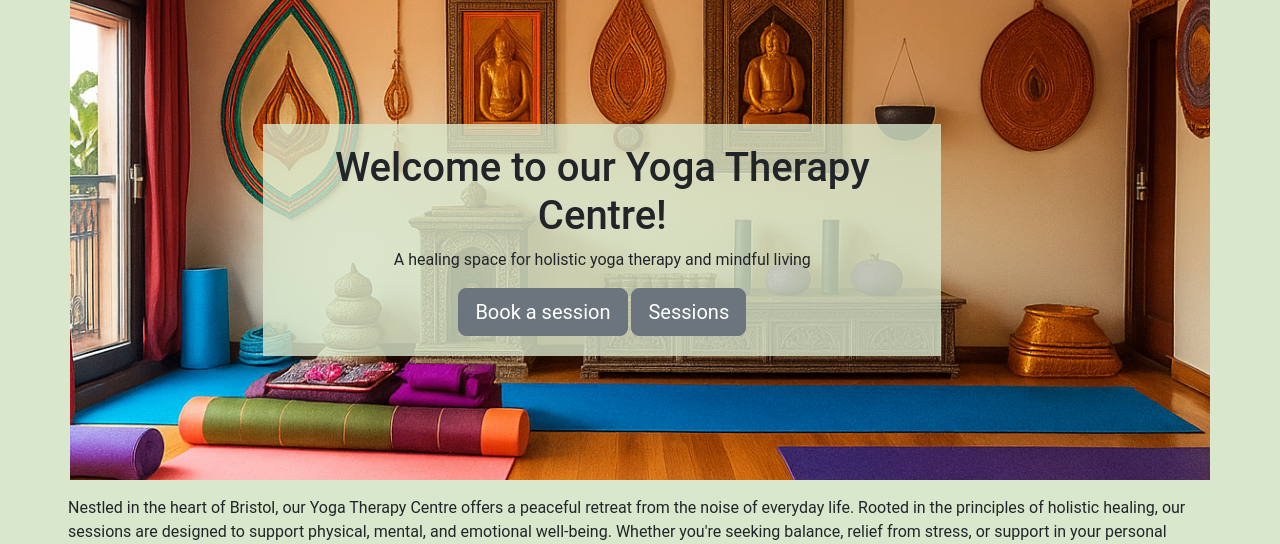
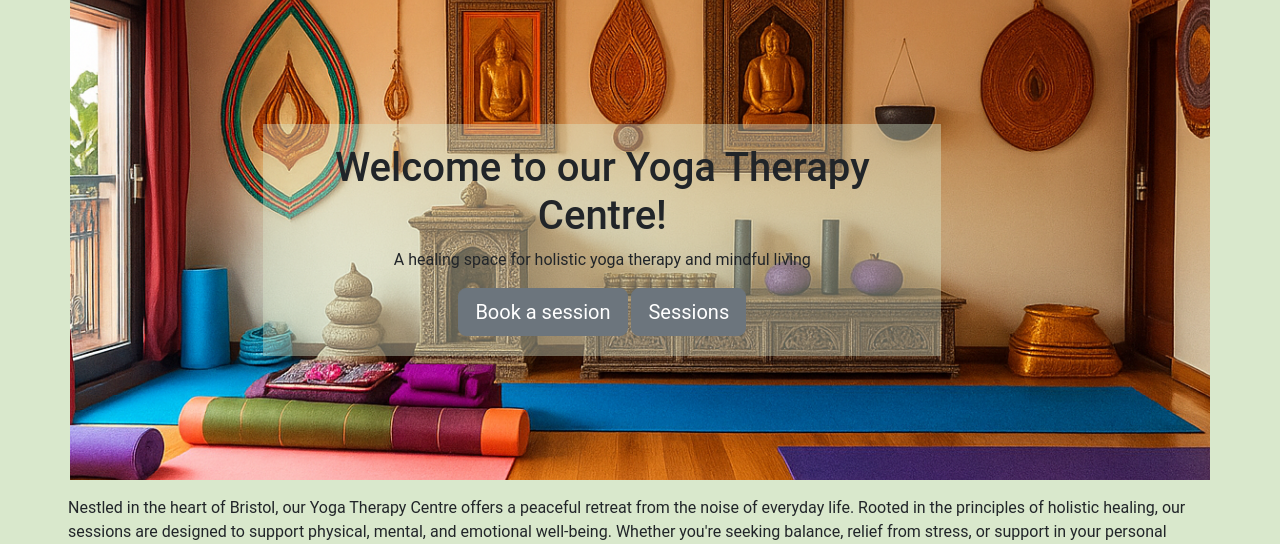
Before and after one commit to LidiaMorejudo/therapycentre, a Django app: page / in a window 1280 px wide; the page is wider, and only the part inside the window is pictured. Shown: the part 72-616 px from the top of that part. Run offline with Django 5.2, Linux system fonts and the light colour scheme; some libraries are stand-ins or nearby versions.

Commit message:
Changed the transparency to lower

```diff
--- a/static/css/style.css
+++ b/static/css/style.css
@@ -61,7 +61,7 @@ nav {
 }
 
 .callout {
-    background-color: rgba(217, 232, 204, 0.8);
+    background-color: rgba(217, 232, 204, 0.4);
     padding: 20px 40px;
     max-width: 90%;
 }
```
